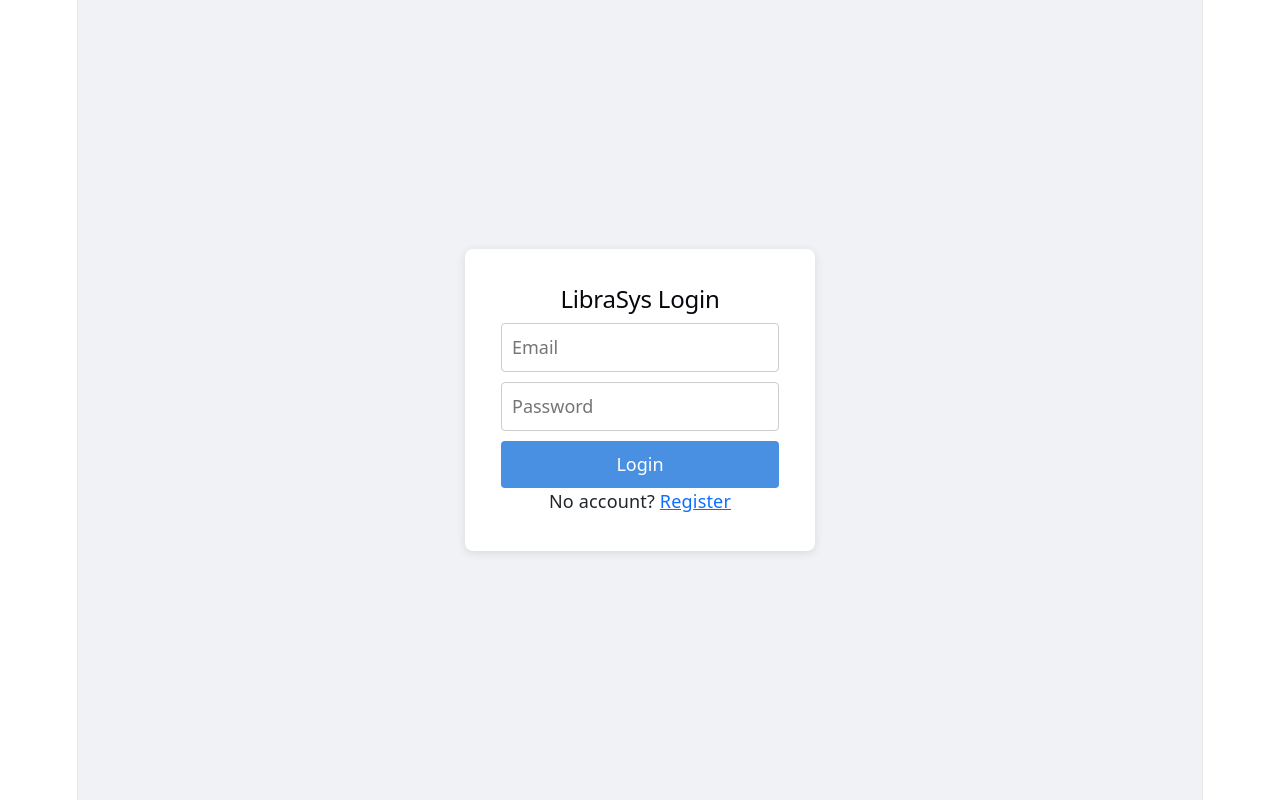
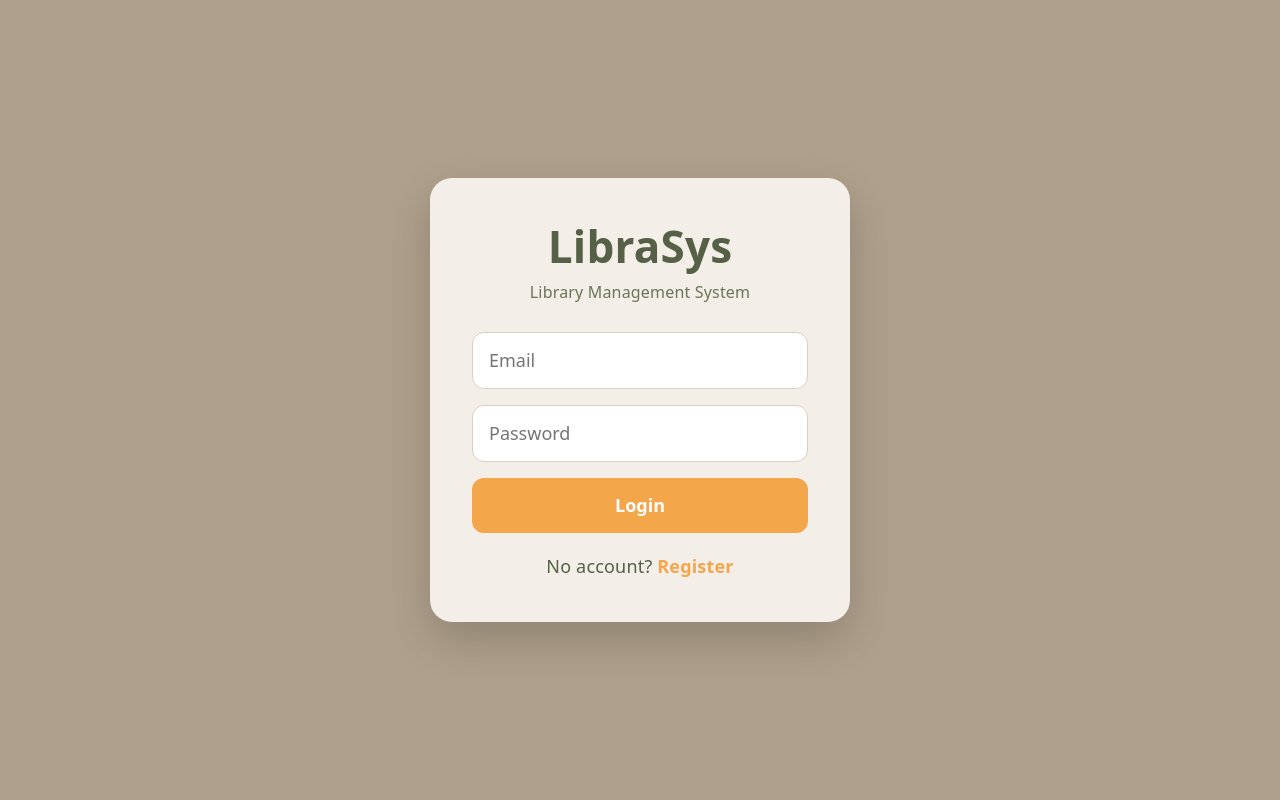
Before and after one commit to kritish-ktm/Librasys, a React (Vite) app in the folder frontend/: page /login in a window 1280 px wide. Built offline with nearby package versions, Linux system fonts and the light colour scheme.

Commit message:
Redesigned LibraSys login page with themed styling

```diff
--- a/frontend/src/index.css
+++ b/frontend/src/index.css
@@ -8,8 +8,6 @@
   --accent-bg: rgba(170, 59, 255, 0.1);
   --accent-border: rgba(170, 59, 255, 0.5);
   --social-bg: rgba(244, 243, 236, 0.5);
-  --shadow:
-    rgba(0, 0, 0, 0.1) 0 10px 15px -3px, rgba(0, 0, 0, 0.05) 0 4px 6px -2px;
 
   --sans: system-ui, 'Segoe UI', Roboto, sans-serif;
   --heading: system-ui, 'Segoe UI', Roboto, sans-serif;
@@ -17,95 +15,56 @@
 
   font: 18px/145% var(--sans);
   letter-spacing: 0.18px;
-  color-scheme: light dark;
   color: var(--text);
   background: var(--bg);
+
   font-synthesis: none;
   text-rendering: optimizeLegibility;
   -webkit-font-smoothing: antialiased;
   -moz-osx-font-smoothing: grayscale;
-
-  @media (max-width: 1024px) {
-    font-size: 16px;
-  }
 }
 
-@media (prefers-color-scheme: dark) {
-  :root {
-    --text: #9ca3af;
-    --text-h: #f3f4f6;
-    --bg: #16171d;
-    --border: #2e303a;
-    --code-bg: #1f2028;
-    --accent: #c084fc;
-    --accent-bg: rgba(192, 132, 252, 0.15);
-    --accent-border: rgba(192, 132, 252, 0.5);
-    --social-bg: rgba(47, 48, 58, 0.5);
-    --shadow:
-      rgba(0, 0, 0, 0.4) 0 10px 15px -3px, rgba(0, 0, 0, 0.25) 0 4px 6px -2px;
-  }
-
-  #social .button-icon {
-    filter: invert(1) brightness(2);
-  }
+* {
+  box-sizing: border-box;
 }
 
 body {
   margin: 0;
+  padding: 0;
+  font-family: var(--sans);
+  background: #afa08b;
 }
 
 #root {
-  width: 1126px;
-  max-width: 100%;
-  margin: 0 auto;
-  text-align: center;
-  border-inline: 1px solid var(--border);
-  min-height: 100svh;
-  display: flex;
-  flex-direction: column;
-  box-sizing: border-box;
+  min-height: 100vh;
 }
 
 h1,
-h2 {
+h2,
+h3,
+h4,
+h5,
+h6 {
   font-family: var(--heading);
-  font-weight: 500;
   color: var(--text-h);
+  margin: 0;
 }
 
-h1 {
-  font-size: 56px;
-  letter-spacing: -1.68px;
-  margin: 32px 0;
-  @media (max-width: 1024px) {
-    font-size: 36px;
-    margin: 20px 0;
-  }
-}
-h2 {
-  font-size: 24px;
-  line-height: 118%;
-  letter-spacing: -0.24px;
-  margin: 0 0 8px;
-  @media (max-width: 1024px) {
-    font-size: 20px;
-  }
-}
 p {
   margin: 0;
 }
 
-code,
-.counter {
-  font-family: var(--mono);
-  display: inline-flex;
-  border-radius: 4px;
-  color: var(--text-h);
+a {
+  text-decoration: none;
 }
 
-code {
-  font-size: 15px;
-  line-height: 135%;
-  padding: 4px 8px;
-  background: var(--code-bg);
+button {
+  font-family: inherit;
 }
+
+input,
+button,
+textarea,
+select {
+  font: inherit;
+}
--- a/frontend/src/pages/Login.jsx
+++ b/frontend/src/pages/Login.jsx
@@ -1,9 +1,14 @@
 import { useState } from 'react';
 import axios from 'axios';
 import { useNavigate, Link } from 'react-router-dom';
+import './Login.css';
 
 function Login() {
-  const [form, setForm] = useState({ email: '', password: '' });
+  const [form, setForm] = useState({
+    email: '',
+    password: ''
+  });
+
   const [error, setError] = useState('');
   const navigate = useNavigate();
 
@@ -26,82 +31,82 @@ function Login() {
       } else {
         navigate('/profile');
       }
+
     } catch (err) {
       console.error('Login error:', err);
-      setError(err.response?.data?.message || 'Login failed');
+
+      setError(
+        err.response?.data?.message || 'Login failed'
+      );
     }
   };
 
   return (
-    <div style={styles.container}>
-      <div style={styles.card}>
-        <h2>LibraSys Login</h2>
+    <div className="login-page">
 
-        {error && <p style={styles.error}>{error}</p>}
+      <div className="login-card">
+
+        <h1 className="login-title">
+          LibraSys
+        </h1>
+
+        <p className="login-subtitle">
+          Library Management System
+        </p>
+
+        {error && (
+          <p className="login-error">
+            {error}
+          </p>
+        )}
 
         <input
-          style={styles.input}
+          className="login-input"
           placeholder="Email"
           value={form.email}
-          onChange={(e) => setForm({ ...form, email: e.target.value })}
+          onChange={(e) =>
+            setForm({
+              ...form,
+              email: e.target.value
+            })
+          }
         />
 
         <input
-          style={styles.input}
+          className="login-input"
           placeholder="Password"
           type="password"
           value={form.password}
-          onChange={(e) => setForm({ ...form, password: e.target.value })}
+          onChange={(e) =>
+            setForm({
+              ...form,
+              password: e.target.value
+            })
+          }
         />
 
-        <button style={styles.btn} onClick={handleSubmit}>
+        <button
+          className="login-button"
+          onClick={handleSubmit}
+        >
           Login
         </button>
 
-        <p>
-          No account? <Link to="/register">Register</Link>
+        <p className="login-register-text">
+          No account?{' '}
+
+          <Link
+            to="/register"
+            className="login-register-link"
+          >
+            Register
+          </Link>
         </p>
+
       </div>
+
     </div>
   );
 }
 
-const styles = {
-  container: {
-    display: 'flex',
-    justifyContent: 'center',
-    alignItems: 'center',
-    height: '100vh',
-    background: '#f0f2f5'
-  },
-  card: {
-    background: 'white',
-    padding: '2rem',
-    borderRadius: '8px',
-    width: '350px',
-    boxShadow: '0 2px 10px rgba(0,0,0,0.1)'
-  },
-  input: {
-    display: 'block',
-    width: '100%',
-    padding: '10px',
-    margin: '10px 0',
-    borderRadius: '4px',
-    border: '1px solid #ccc',
-    boxSizing: 'border-box'
-  },
-  btn: {
-    width: '100%',
-    padding: '10px',
-    background: '#4a90e2',
-    color: 'white',
-    border: 'none',
-    borderRadius: '4px',
-    cursor: 'pointer'
-  },
-  error: {
-    color: 'red'
-  }
-};
-
 export default Login;
--- /dev/null
+++ b/frontend/src/pages/login.css
@@ -0,0 +1,77 @@
+.login-page {
+  min-height: 100vh;
+  width: 100%;
+  background: #afa08b;
+  display: flex;
+  align-items: center;
+  justify-content: center;
+  padding: 24px;
+}
+
+.login-card {
+  width: 100%;
+  max-width: 420px;
+  background: #f3eee8;
+  padding: 42px;
+  border-radius: 22px;
+  box-shadow: 0 18px 45px rgba(0, 0, 0, 0.18);
+  text-align: center;
+}
+
+.login-title {
+  font-size: 44px;
+  font-weight: 800;
+  color: #556046;
+  margin-bottom: 8px;
+}
+
+.login-subtitle {
+  color: #6b7455;
+  margin-bottom: 28px;
+  font-size: 16px;
+}
+
+.login-input {
+  display: block;
+  width: 100%;
+  padding: 14px 16px;
+  margin-bottom: 16px;
+  border: 1px solid #d9cfc3;
+  border-radius: 12px;
+  background: #ffffff;
+  color: #08060d;
+}
+
+.login-button {
+  display: block;
+  width: 100%;
+  padding: 14px;
+  border: none;
+  border-radius: 12px;
+  background: #f4a64a;
+  color: #ffffff;
+  font-weight: 700;
+  cursor: pointer;
+}
+
+.login-button:hover {
+  background: #e6952f;
+}
+
+.login-register-text {
+  margin-top: 20px;
+  color: #556046;
+}
+
+.login-register-link {
+  color: #f4a64a;
+  font-weight: 700;
+}
+
+.login-error {
+  background: #ffe5e5;
+  color: #b00020;
+  padding: 10px;
+  border-radius: 10px;
+  margin-bottom: 16px;
+}
```
